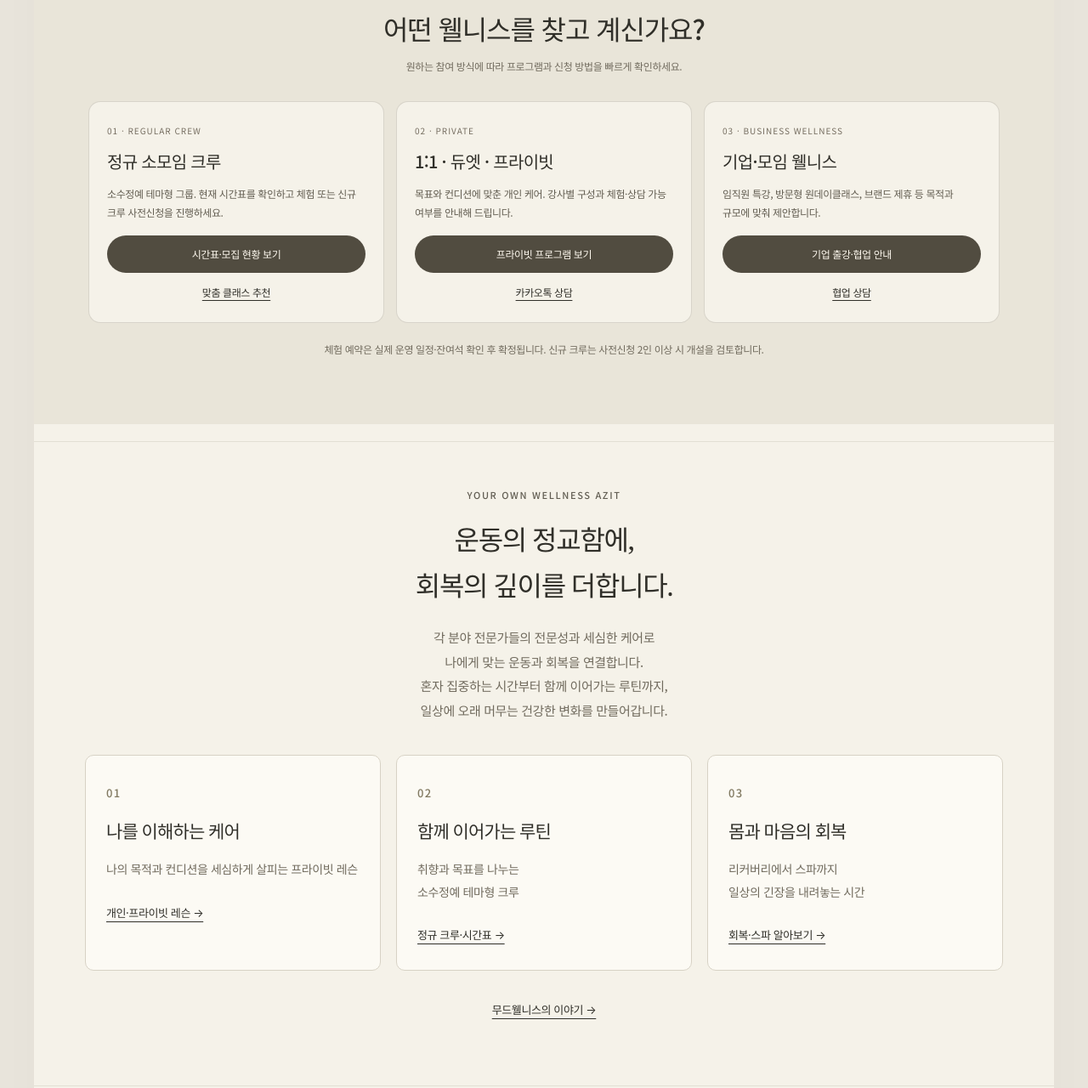
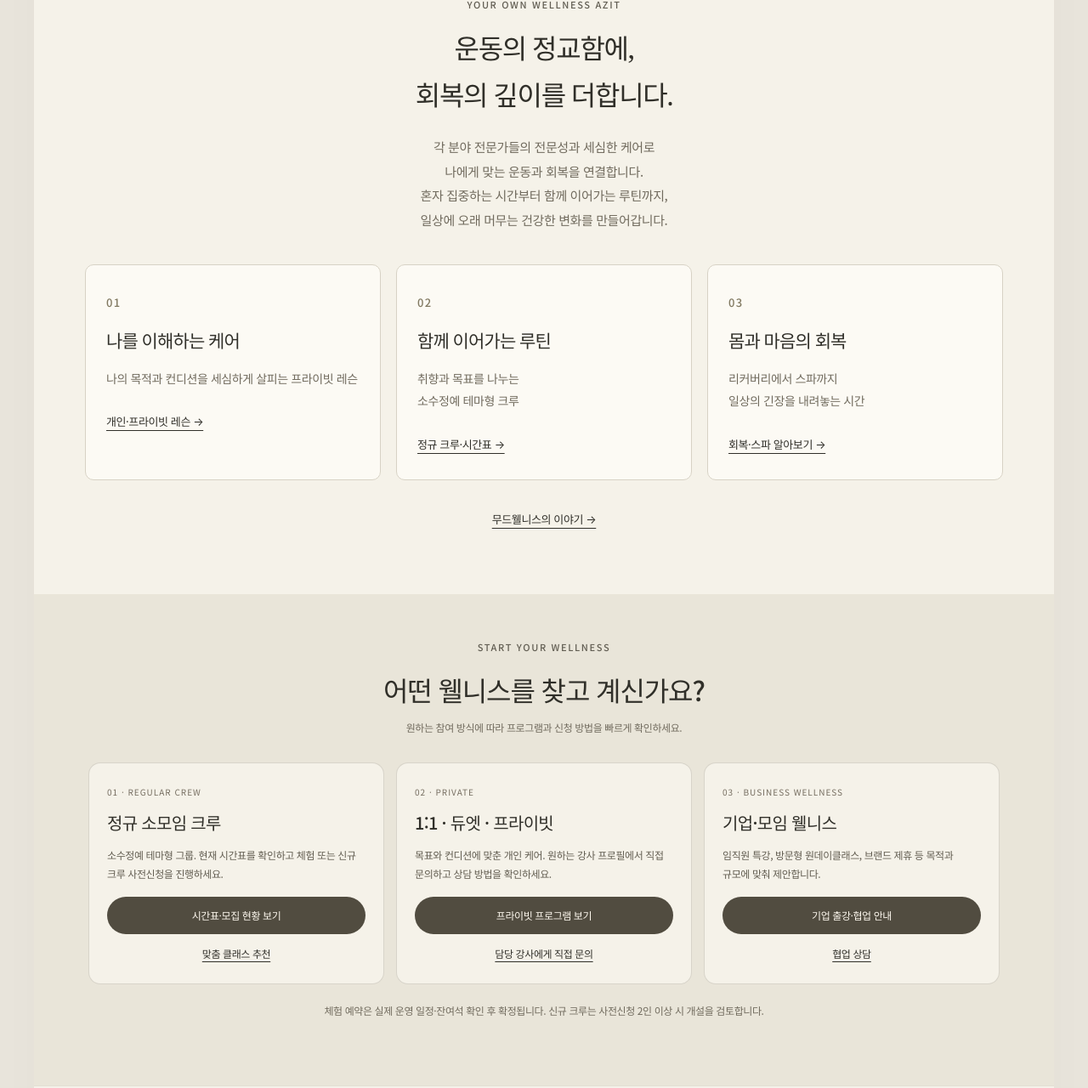
Before and after one commit to 02younge/Moodwellness, a plain HTML site: page index.html in a window 1280 px wide. Shown: the part 1129-2409 px from the top of the page at 85% size. Drawn offline with nearby package versions, Linux system fonts and the light colour scheme; no server answers.

Commit message:
Restore original homepage storytelling hierarchy; prioritize instructor direct inquiry

```diff
--- a/index.html
+++ b/index.html
@@ -664,14 +664,7 @@ details p {
       </div>
     </section>
 
-    <section id="mw-sales-paths" data-page="home" class="mw-sales-paths" aria-labelledby="mw-sales-heading">
-<span class="eyebrow">START YOUR WELLNESS</span><h2 id="mw-sales-heading">어떤 웰니스를 찾고 계신가요?</h2><p class="mw-sales-lead">원하는 참여 방식에 따라 프로그램과 신청 방법을 빠르게 확인하세요.</p>
-<div class="mw-sales-grid">
-<article><span>01 · REGULAR CREW</span><h3>정규 소모임 크루</h3><p>소수정예 테마형 그룹. 현재 시간표를 확인하고 체험 또는 신규 크루 사전신청을 진행하세요.</p><a class="mw-sales-primary" href="#crew">시간표·모집 현황 보기</a><a class="mw-sales-sub" href="#mw-finder">맞춤 클래스 추천</a></article>
-<article><span>02 · PRIVATE</span><h3>1:1 · 듀엣 · 프라이빗</h3><p>목표와 컨디션에 맞춘 개인 케어. 강사별 구성과 체험·상담 가능 여부를 안내해 드립니다.</p><a class="mw-sales-primary" href="#private">프라이빗 프로그램 보기</a><a class="mw-sales-sub" href="https://pf.kakao.com/_qNxbnn/chat" target="_blank" rel="noopener noreferrer">카카오톡 상담</a></article>
-<article><span>03 · BUSINESS WELLNESS</span><h3>기업·모임 웰니스</h3><p>임직원 특강, 방문형 원데이클래스, 브랜드 제휴 등 목적과 규모에 맞춰 제안합니다.</p><a class="mw-sales-primary" href="https://02younge.github.io/mood_edu/partners.html">기업 출강·협업 안내</a><a class="mw-sales-sub" href="https://pf.kakao.com/_qNxbnn/chat" target="_blank" rel="noopener noreferrer">협업 상담</a></article>
-</div><p class="mw-sales-note">체험 예약은 실제 운영 일정·잔여석 확인 후 확정됩니다. 신규 크루는 사전신청 2인 이상 시 개설을 검토합니다.</p></section>
-<section class="mw-home-essence" data-page="home" aria-labelledby="mw-home-value-title">
+    <section class="mw-home-essence" data-page="home" aria-labelledby="mw-home-value-title">
       <span class="eyebrow">YOUR OWN WELLNESS AZIT</span>
       <h2 id="mw-home-value-title">운동의 정교함에,<br>회복의 깊이를 더합니다.</h2>
       <p>각 분야 전문가들의 전문성과 세심한 케어로<br>나에게 맞는 운동과 회복을 연결합니다.<br>혼자 집중하는 시간부터 함께 이어가는 루틴까지,<br>일상에 오래 머무는 건강한 변화를 만들어갑니다.</p>
@@ -679,7 +672,14 @@ details p {
       <a class="mw-home-about" href="#intro">무드웰니스의 이야기 →</a>
     </section>
 
-    <section class="intro" id="intro" data-page="intro">
+    <section id="mw-sales-paths" data-page="home" class="mw-sales-paths" aria-labelledby="mw-sales-heading">
+<span class="eyebrow">START YOUR WELLNESS</span><h2 id="mw-sales-heading">어떤 웰니스를 찾고 계신가요?</h2><p class="mw-sales-lead">원하는 참여 방식에 따라 프로그램과 신청 방법을 빠르게 확인하세요.</p>
+<div class="mw-sales-grid">
+<article><span>01 · REGULAR CREW</span><h3>정규 소모임 크루</h3><p>소수정예 테마형 그룹. 현재 시간표를 확인하고 체험 또는 신규 크루 사전신청을 진행하세요.</p><a class="mw-sales-primary" href="#crew">시간표·모집 현황 보기</a><a class="mw-sales-sub" href="#mw-finder">맞춤 클래스 추천</a></article>
+<article><span>02 · PRIVATE</span><h3>1:1 · 듀엣 · 프라이빗</h3><p>목표와 컨디션에 맞춘 개인 케어. 원하는 강사 프로필에서 직접 문의하고 상담 방법을 확인하세요.</p><a class="mw-sales-primary" href="#private">프라이빗 프로그램 보기</a><a class="mw-sales-sub" href="#teachers">담당 강사에게 직접 문의</a></article>
+<article><span>03 · BUSINESS WELLNESS</span><h3>기업·모임 웰니스</h3><p>임직원 특강, 방문형 원데이클래스, 브랜드 제휴 등 목적과 규모에 맞춰 제안합니다.</p><a class="mw-sales-primary" href="https://02younge.github.io/mood_edu/partners.html">기업 출강·협업 안내</a><a class="mw-sales-sub" href="https://pf.kakao.com/_qNxbnn/chat" target="_blank" rel="noopener noreferrer">협업 상담</a></article>
+</div><p class="mw-sales-note">체험 예약은 실제 운영 일정·잔여석 확인 후 확정됩니다. 신규 크루는 사전신청 2인 이상 시 개설을 검토합니다.</p></section>
+<section class="intro" id="intro" data-page="intro">
       <h2 class="serif-title">Breathe. Move. Align.</h2>
 
       <h3>몸과 마음의 온전한 회복</h3>
```
